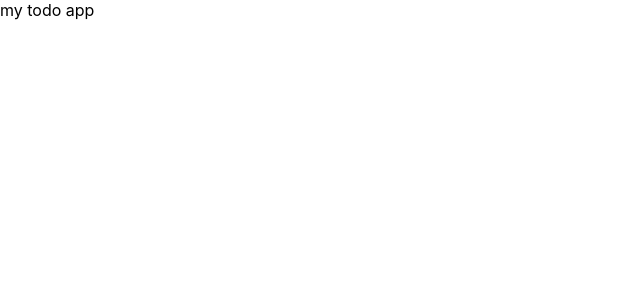
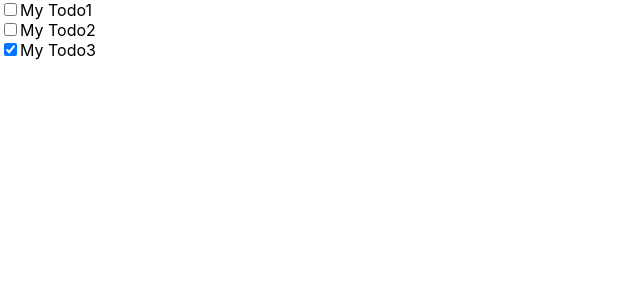
Before and after one commit to soominpark9/Todo-app, a React (Create React App) app in the folder client/: page / in a window 1280 px wide. Shown: the top 300 px of the page, without its empty margins (0-640 px from the left). Built offline with nearby package versions, Linux system fonts and the light colour scheme.

Commit message:
feat: Todo 리스트 보이기

```diff
--- a/client/src/App.js
+++ b/client/src/App.js
@@ -1,5 +1,35 @@
+import Todo from "./components/Todo";
+import { useState } from "react";
+
+
 const App = () => {
-  return <div className="App">my todo app</div>;
+  const [todoItems, setTodoItems] = useState([
+    {
+      id: 1,
+      title: 'My Todo1',
+      done: false,
+    },
+    {
+      id: 2,
+      title: 'My Todo2',
+      done: false,
+    },
+    {
+      id: 3,
+      title: 'My Todo3',
+      done: true,
+    },
+  ]);
+
+  return (
+    <div className="App">
+      {todoItems.map((item) => {
+        // console.log(item); // {id: 1, title: 'My Todo1', done: false}
+        return <Todo key={item.id} item={item} />;
+        //이제 여기서 Todo.js로 props를 넘겨준다 여기서 props는 item이다
+      })}
+    </div>
+  );
 };
 
 export default App;
--- /dev/null
+++ b/client/src/components/Todo.js
@@ -0,0 +1,28 @@
+//1. 함수형 컴포넌트
+//2. input(checkbox) 와 label을 랜더링하는 컴포넌트
+//3. App (부모 컴포넌트)에서 Todo (자식 컴포넌트) 1개를 랜더링한다.
+
+const Todo = ({item}) => {
+    //APP.JS에서 props를 가져옴
+//console.log(items) -{id:1, title: 'todo1', true}
+  // const {items} = props (위에 items를 넣어서 이거안써줘도됨)
+  const { id, title, done } = item;
+  //const { id, items, done } = items; 얘를 여기서 구조 분해 할당을 안하면
+  //밑에서 todo${item.id} 이렇게 쓰면된다
+
+  return (
+    <div className="Todo">
+      <input
+        type="checkbox"
+        id={`todo${id}`}
+        name={`todo${id}`}
+        value={`todo${id}`}
+        defaultChecked={done}
+      />
+      <label htmlFor={`todo${id}`}>{title}</label>
+      {/* 여기서 Mytodo 가 데이터 받는 곳 -> react에서 데이터는 부모에서 -> 자식으로 흐르기때문에 부모요소인 app.js에 데이터를 받는다 */}
+    </div>
+  );
+};
+
+export default Todo;
```
